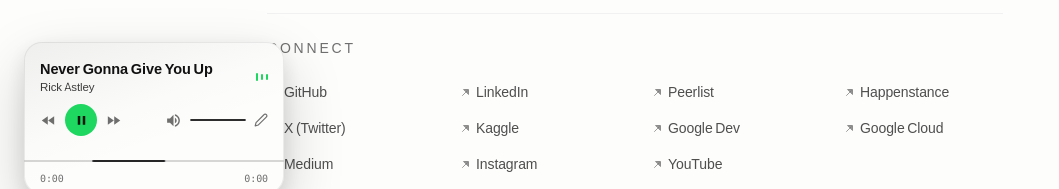
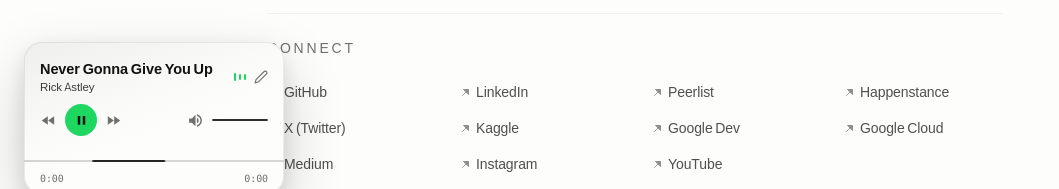
Before and after one commit to MehtaDevelops/tirup.in, a Next.js app: page / in a window 1280 px wide. Both pictures are taken after a click on the button 294 px from the left and 793 px from the top of the page. Shown: the part 582-771 px from the top of the page, without its empty margins (0-1059 px from the left). Built offline with nearby package versions, Linux system fonts and the light colour scheme; no server answers.

Commit message:
Notch player: no booting bar on local audio, edit control beside the title

```diff
--- a/components/notch-player.tsx
+++ b/components/notch-player.tsx
@@ -198,6 +198,9 @@ export default function NotchPlayer() {
   const progress = duration > 0 ? Math.min(100, Math.max(0, (current / duration) * 100)) : 0
   const remaining = Math.max(0, duration - current)
   const muted = volume === 0
+  // The progress bar's "booting" shimmer belongs to the YouTube handshake.
+  // A local clip is ready as soon as it is the source, so never show it there.
+  const barReady = isLocal || widgetReady
   // The URL bar owns the card until a song is loaded; afterwards it only
   // comes back when the change-song button is pressed.
   const inputMode = expanded && (!hasVideo || editing)
@@ -1075,6 +1078,19 @@ export default function NotchPlayer() {
                   <span className="song-bubble-artist">{artist}</span>
                 </div>
                 <Wave playing={playing} />
+                <button
+                  type="button"
+                  onClick={(event) => {
+                    event.stopPropagation()
+                    setEditing(true)
+                  }}
+                  className="song-bubble-icon-btn"
+                  aria-label="Play a different song"
+                >
+                  <svg width="14" height="14" viewBox="0 0 24 24" fill="none" stroke="currentColor" strokeWidth="2" strokeLinecap="round" strokeLinejoin="round">
+                    <path d="M17 3a2.85 2.85 0 1 1 4 4L7.5 20.5 2 22l1.5-5.5L17 3z" />
+                  </svg>
+                </button>
               </div>
 
               <div className="song-bubble-controls">
@@ -1170,26 +1186,13 @@ export default function NotchPlayer() {
                     <div className="song-bubble-rail-fill" style={{ width: `${volume}%` }} />
                   </div>
                 </div>
-                <button
-                  type="button"
-                  onClick={(event) => {
-                    event.stopPropagation()
-                    setEditing(true)
-                  }}
-                  className="song-bubble-icon-btn"
-                  aria-label="Play a different song"
-                >
-                  <svg width="14" height="14" viewBox="0 0 24 24" fill="none" stroke="currentColor" strokeWidth="2" strokeLinecap="round" strokeLinejoin="round">
-                    <path d="M17 3a2.85 2.85 0 1 1 4 4L7.5 20.5 2 22l1.5-5.5L17 3z" />
-                  </svg>
-                </button>
               </div>
 
               <div className="song-bubble-progressblock">
                 <div
                   ref={progressRef}
-                  className={`song-bubble-progress${widgetReady ? "" : " song-bubble-progress--booting"}`}
-                  aria-busy={!widgetReady}
+                  className={`song-bubble-progress${barReady ? "" : " song-bubble-progress--booting"}`}
+                  aria-busy={!barReady}
                   onPointerDown={onProgressPointerDown}
                   role="slider"
                   tabIndex={0}
```
